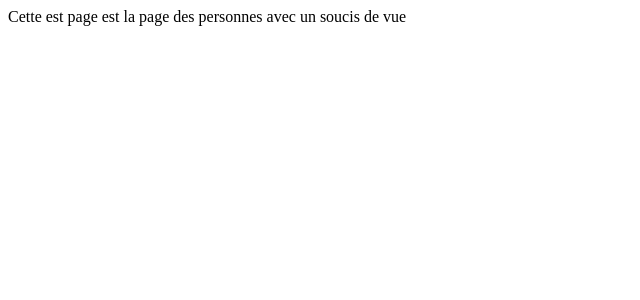
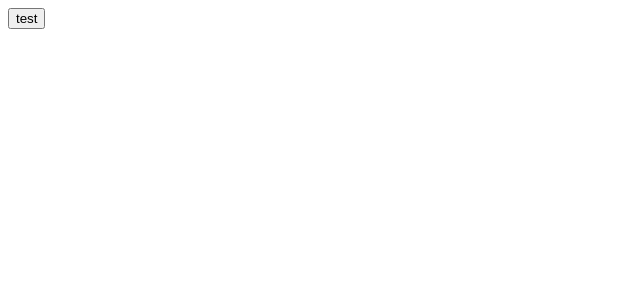
Before and after one commit to Hack-In-The-Wood/www, a React (Create React App) app in the folder client/: page / in a window 1280 px wide. Shown: the top 300 px of the page, without its empty margins (0-640 px from the left). Built offline with nearby package versions, Linux system fonts and the light colour scheme.

Commit message:
Update Adapt.js

```diff
--- a/client/src/components/pages/Adapt.js
+++ b/client/src/components/pages/Adapt.js
@@ -1,17 +1,14 @@
 import React, { useEffect } from 'react';
 
 const Adapt = () => {
-    const isMobile = ()=>{
-        const nav = navigator.userAgent.toLowerCase();
-        return (
-            nav.match(/iphone/i) || nav.match(/ipod/i) || nav.match(/ipad/i) || nav.match(/android/i)
-        );
+    const vibrate = ()=>{
+        window.navigator.vibrate(1000)
     }
 
     return (
         <div>
-            {isMobile() && window.navigator.vibrate(1000)}
-            Cette est page est la page des personnes avec un soucis de vue
+
+            <button onClick={vibrate}>test</button>
         </div>
     );
 };
```
